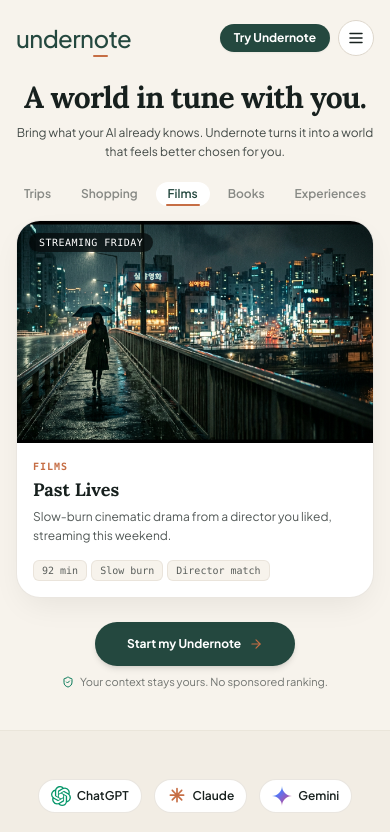
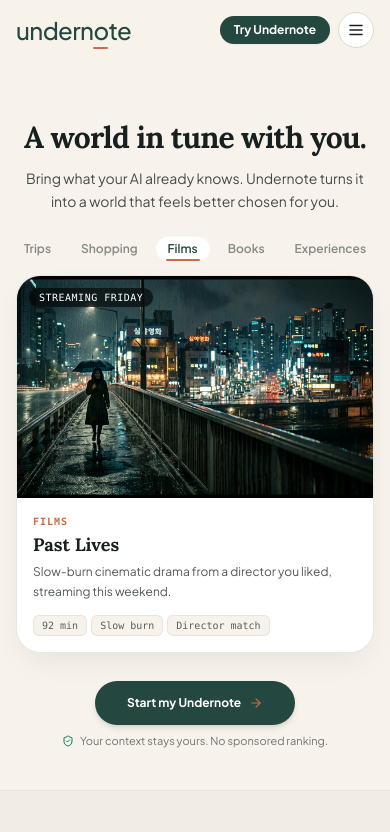
Before and after one commit to krantiakm/undernote-v2, a Next.js app: page / in a window 390 px wide. Shown: the top 832 px of the page. Built offline with nearby package versions, Linux system fonts and the light colour scheme.

Commit message:
Give generous breathing room to first two sentences and header in mobile viewport

```diff
--- a/src/components/landing/HeroSection.tsx
+++ b/src/components/landing/HeroSection.tsx
@@ -80,16 +80,16 @@ export const HeroSection: React.FC<HeroSectionProps> = ({ onOpenAiModal }) => {
   const activeCategory = TUNED_CATEGORIES[currentIndex];
 
   return (
-    <section className="relative pt-20 pb-10 sm:pt-24 sm:pb-14 overflow-hidden bg-[#F7F3EC]">
-      <div className="max-w-4xl mx-auto px-4 sm:px-6 relative z-10 space-y-4 sm:space-y-6">
+    <section className="relative pt-28 pb-10 sm:pt-36 sm:pb-14 overflow-hidden bg-[#F7F3EC]">
+      <div className="max-w-4xl mx-auto px-4 sm:px-6 relative z-10 space-y-5 sm:space-y-7">
 
-        {/* Concise Header - slightly smaller font to fit within the mobile fold */}
-        <div className="text-center space-y-2 max-w-xl mx-auto">
-          <h1 className="font-serif text-3xl sm:text-4xl md:text-5xl font-bold tracking-tight text-brand-ink leading-[1.15]">
+        {/* Header - with generous breathing room below the navbar */}
+        <div className="text-center space-y-3 sm:space-y-4 max-w-xl mx-auto pt-2">
+          <h1 className="font-serif text-3xl sm:text-4xl md:text-5xl font-bold tracking-tight text-brand-ink leading-[1.18]">
             A world in tune with you.
           </h1>
 
-          <p className="text-xs sm:text-sm md:text-base text-brand-ink/80 max-w-md mx-auto font-sans leading-relaxed">
+          <p className="text-sm sm:text-base md:text-lg text-brand-ink/80 max-w-md mx-auto font-sans leading-relaxed">
             Bring what your AI already knows. Undernote turns it into a world that feels better chosen for you.
           </p>
         </div>
--- a/src/components/landing/LandingHeader.tsx
+++ b/src/components/landing/LandingHeader.tsx
@@ -21,8 +21,8 @@ export const LandingHeader: React.FC = () => {
     <header
       className={`fixed top-0 left-0 right-0 z-40 transition-all duration-300 ${
         scrolled
-          ? 'bg-[#F7F3EC]/95 backdrop-blur-md shadow-xs border-b border-brand-warm-stone/40 py-3.5'
-          : 'bg-transparent py-5'
+          ? 'bg-[#F7F3EC]/95 backdrop-blur-md shadow-xs border-b border-brand-warm-stone/40 py-2.5 sm:py-3.5'
+          : 'bg-[#F7F3EC]/80 backdrop-blur-xs py-3 sm:py-4'
       }`}
     >
       <div className="max-w-5xl mx-auto px-4 sm:px-6 flex items-center justify-between">
```
